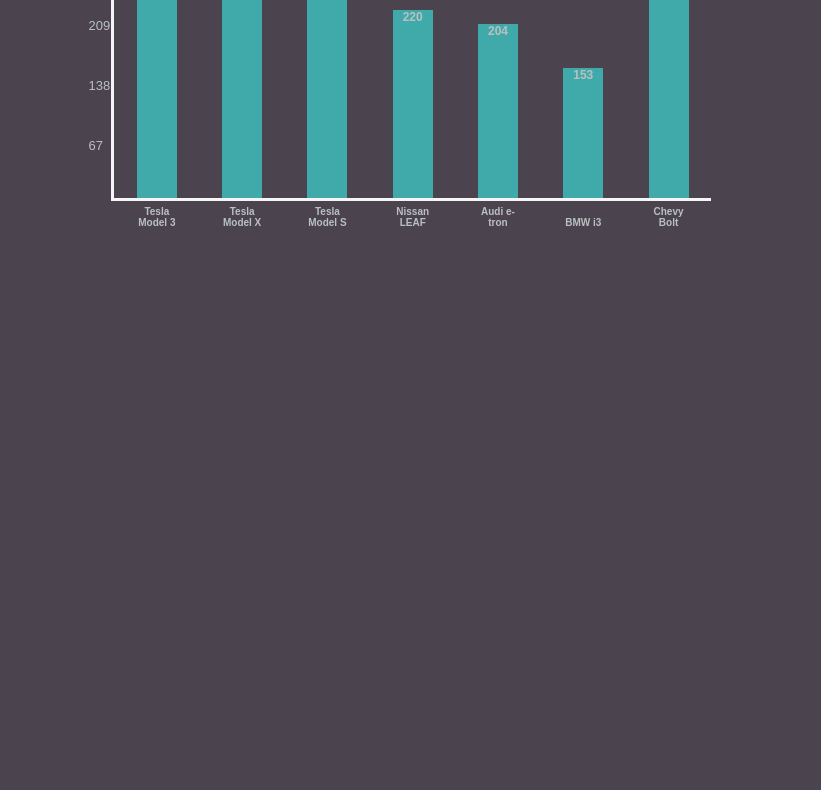
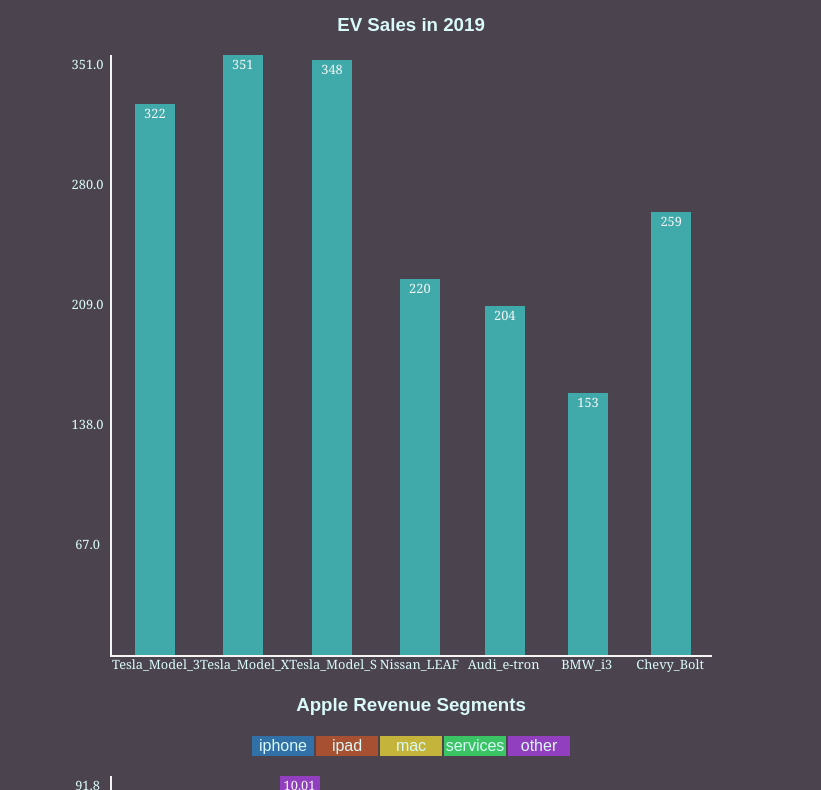
Before and after one commit to andreiskandar/lighthouse-barChartStretchProject, a website with bundled scripts: page index.html in a window 1280 px wide. Shown: the part 730-1520 px from the top of the page, without its empty margins (229-1050 px from the left). Before the commit the page ends 1020 px from the top, so only its background shows below. Built offline with nearby package versions, Linux system fonts and the light colour scheme.

Commit message:
final edit

```diff
--- /dev/null
+++ b/app.js
@@ -0,0 +1,152 @@
+export function addTitle(option, element) {
+  $(`<h3>${option.title}</h3>`).insertBefore(`${element}`);
+}
+
+export function listDataIntoLi(dataset, option, element) {
+  const color = Object.entries(option);
+
+  //add scale factor for bar chart
+  const scaleFactor = option.height / yMax(dataset);
+
+  // create element
+  dataset.forEach((data) => {
+    $(`${element}`).append(
+      `<li class="${data[0]}">
+      </li>`
+    );
+
+    let totalHeight = 0;
+    for (let i = data.length - 1; i >= 1; i--) {
+      //scaling bar for UI
+      let height = data[i] * scaleFactor;
+
+      //calculate total height for reposition the bar chart to the bottom of x axis
+      totalHeight += Number(height);
+
+      $(`${element} .${data[0]}`).append(
+        `<div class="bar${data[i]}"
+        style="height:${height}px;
+        background-color:${color[i + 3][1]};
+        margin-left: ${(option.width / dataset.length - option.barWidth) / 2}px;
+        justify-content: center;
+        text-align:center;
+        width: ${option.barWidth}px;
+        font-weight: 400;
+        font-size: 75%;
+        position: relative;">
+          <span class="label ${data[i]}" style="color: whitesmoke">${
+          data[i]
+        }</span>
+        </div>`
+      );
+      // add hover
+      $(`.bar${data[i]}`).hover(function (e) {
+        $(this).css("opacity", e.type === "mouseenter" ? 0.5 : 1);
+      });
+    }
+
+    $(`.${data[0]}`).css({
+      top: `${option.height - totalHeight}px`,
+    });
+
+    totalHeight = 0;
+
+    // label for x-axis
+    $(`${element} .${data[0]}`).append(
+      `<span class="x-axis" style:"font-size: 2px;">${data[0]}</span>`
+    );
+  });
+  if (option.legend === true) {
+    addLegend(option, element);
+  }
+}
+
+function addLegend(option, element) {
+  const color = Object.entries(option);
+  $(
+    `<table style="margin-left: auto; margin-right: auto;"></table><br>`
+  ).insertBefore(element);
+  for (let i = 4; i < color.length - 1; i++) {
+    $("table").append(
+      `<td style="background-color: ${color[i][1]}; width: 60px">${color[i][0]}</td>
+      `
+    );
+  }
+}
+
+export function yTicksToLi(dataset, n, element) {
+  const yM = yMax(dataset);
+  const height = 100 / n;
+  const el = element.replace(".", "_");
+
+  $(`<ul class="yTicks${el}"></ul>`).insertBefore(`${element}`);
+  for (let i = yM; i > 0; i -= Math.ceil(yM / n)) {
+    $(`.yTicks${el}`).append(
+      `<li class="li${el}"><span>${i.toFixed(1)}</span></li>`
+    );
+  }
+
+  $(`.yTicks${el} .li${el}`).css({
+    height: `${height}%`,
+  });
+}
+
+const yMax = (arr) => {
+  let n = [];
+  let total = 0;
+  arr.forEach((item) => {
+    for (let i = 1; i < item.length; i++) {
+      total += item[i];
+    }
+    n.push(total);
+    total = 0;
+  });
+  return Math.max(...n);
+};
+
+export function addStyle(data, option, element) {
+  const el = element.replace(".", "_");
+
+  $(`${element}`).css({
+    width: `${option.width}px`,
+    height: `${option.height}px`,
+    margin: 0,
+    padding: 0,
+    "border-left": "whitesmoke solid 2px",
+    "border-bottom": "whitesmoke solid 2px",
+  });
+
+  $(`${element} li`).css({
+    width: `${option.width / data.length}px`,
+    height: `${option.height}`,
+    display: "table-cell",
+    position: "relative",
+  });
+
+  $(`.yTicks${el}`).css({
+    height: `${option.height}`,
+    float: "left",
+    width: 0,
+    margin: 0,
+    padding: 0,
+  });
+
+  $(`.yTicks${el} .li${el}`).css({
+    "list-style-type": "none",
+    "margin-left": "-50px",
+    width: 55,
+    float: "left",
+  });
+}
+
+function addElement(element) {
+  const name = element.replace(".", "");
+  $(".colWrapper").append(`<ul class=${name}></ul><br>`);
+}
+export function drawBarChart(data, option, element) {
+  addElement(element);
+  addTitle(option, element);
+  listDataIntoLi(data, option, element);
+  yTicksToLi(data, 5, element); // 5 is number of ticks on y axis
+  addStyle(data, option, element);
+}
--- a/chart.css
+++ /dev/null
@@ -1,20 +0,0 @@
-body {
-  margin: 0;
-  padding: 0;
-  display: flex;
-  flex-direction: column;
-  justify-content: center;
-  align-items: center;
-  font-family: Arial, Helvetica, sans-serif;
-  color: #bac0c0;
-  background: #4b444f;
-}
-
-.h2 {
-  color: #bac0c0;
-  font-weight: 700;
-}
-
-.container {
-  text-align: center;
-}
--- a/chart.js
+++ /dev/null
@@ -1,154 +0,0 @@
-export function addTitle(option, element) {
-  $(element).text(option.title);
-}
-
-export function listDataIntoLi(dataset, option, element) {
-  $(element).append(`
-  <br>
-  <div class="chart">
-    <ul class="yTicks"></ul>
-    <ul class="bars"></ul>
-  </div>`);
-
-  //add scale factor for bar chart
-  const scaleFactor = option.height / yMax(dataset);
-
-  // create element
-  dataset.forEach((data) => {
-    $(`${element} .bars`).append(
-      `<li>
-        <div class="bar"style="height:${data[1] * scaleFactor}px">
-        <span class="label">${data[1]}</span>
-        <span class='x-axis'>${data[0]}</span>
-        </div>
-      </li>`
-    );
-  });
-}
-
-// export function listDataIntoLi3(dataset, option, element) {
-//   $(element).append(`
-//   <br>
-//   <div class="chart">
-//     <ul class="yTicks"></ul>
-//     <ul class="bars"></ul>
-//   </div>`);
-
-//   //add scale factor for bar chart
-//   const scaleFactor = option.height / yMax(dataset);
-
-//   // create element
-//   dataset.forEach((data) => {
-//     $(`${element} .bars`).append(
-//       `<li>
-//       </li>`
-//     );
-//     data.map((d, index) => {
-//       if (index == 0) {
-//         return $(`${element} .bars .li`).append();
-//       } else {
-//       }
-
-//       return $(`${element} .bars .li`).append(
-//         <div class='bar' style='height:${data[1] * scaleFactor}px'>
-//           <span class='label'>${data[1]}</span>
-//           <span class='x-axis'>${data[0]}</span>
-//         </div>
-//       );
-//     });
-//   });
-// }
-
-export function yTicksToLi(dataset, n, element) {
-  const yM = yMax(dataset);
-  const height = 100 / n;
-  //depends on dataset
-  for (let i = yM; i > 0; i -= Math.ceil(yM / n)) {
-    $(`${element} .yTicks`).append(`<li><span>${i}</span></li>`);
-  }
-  $(`${element} .yTicks li`).css({
-    height: `${height}%`,
-  });
-}
-
-const yMax = (arr) => {
-  return Math.max(...arr.flat().filter((num) => !isNaN(num)));
-};
-
-export function addStyle(data, option, element) {
-  $(`${element} .chart`).css({
-    width: `${option.width}px`,
-    height: `${option.height}px`,
-  });
-
-  $(`${element} .bars`).css({
-    width: `${option.width} px`,
-    height: `${option.height}px`,
-    margin: 0,
-    padding: 0,
-    "border-left": "whitesmoke solid",
-    "border-bottom": "whitesmoke solid",
-    display: "inline-block",
-    "align-self": "center",
-  });
-
-  $(`${element} .bars li`).css({
-    width: `${option.width / data.length}px`,
-    height: `${option.height}`,
-    display: "table-cell",
-    position: "relative",
-    "padding-bottom": 0,
-  });
-
-  $(`${element} .bars .bar`).css({
-    width: `${option.barWidth}px`,
-    "margin-left": `${(option.width / data.length - option.barWidth) / 2}px`,
-    background: `${option.barColor}`,
-    "font-weight": 600,
-    "font-size": "75%",
-    display: "block",
-    bottom: 0,
-    position: "absolute",
-  });
-
-  $(`${element} .bars .bar`).hover(function (e) {
-    $(this).css("opacity", e.type === "mouseenter" ? 0.5 : 1);
-  });
-
-  $(`${element} .bars .x-axis`).css({
-    display: "block",
-    "font-size": "10px",
-    width: "100%",
-    bottom: "-30px",
-    "text-align": "center",
-    position: "absolute",
-  });
-
-  $(`${element} .yTicks`).css({
-    height: "100%",
-    float: "left",
-    width: 0,
-    margin: 0,
-    padding: 0,
-  });
-
-  $(`${element} .yTicks li`).css({
-    "list-style-type": "none",
-    "margin-left": "-50px",
-    width: 55,
-    float: "left",
-  });
-
-  $(`${element} .yTicks span`).css({
-    "font-size": "13px",
-    "font-weight": 400,
-    position: "absolute",
-  });
-}
-
-export function drawBarChart(data, option, element) {
-  addTitle(option, element);
-  listDataIntoLi(data, option, element);
-  yTicksToLi(data, 5, element); //dynamic
-  addStyle(data, option, element);
-}
--- a/index.html
+++ b/index.html
@@ -3,32 +3,15 @@
   <head>
     <meta charset="UTF-8" />
     <meta name="viewport" content="width=device-width, initial-scale=1.0" />
-    <link rel="stylesheet" href="chart.css" />
+    <link rel="stylesheet" href="style.css" />
+    <script src="https://ajax.googleapis.com/ajax/libs/jquery/3.5.1/jquery.min.js"></script>
 
-    <script src="https://ajax.googleapis.com/ajax/libs/jquery/3.5.1/jquery.min.js"></script>
-    <title class="center">Demo</title>
+    <title>Demo</title>
   </head>
   <body>
-    <div class="container">
-      <h1>Lighthouse Labs</h1>
-      <h1>Bar Chart Stretch Project</h1>
-      <div class="row1">
-        <h2 class="chart-title1"></h2>
-      </div>
-      <br />
-      <br />
-      <br />
-      <div class="row2">
-        <h2 class="chart-title2"></h2>
-      </div>
-      <br />
-      <br />
-      <br />
-      <div class="row3">
-        <h2 class="chart-title3"></h2>
-      </div>
-      <br />
-    </div>
+    <img src="/logo.jpg" alt="logo" class="responsive" />
+    <h1>Bar Chart Stretch Project</h1>
+    <div class="colWrapper"></div>
 
     <script type="module" src="main.js"></script>
   </body>
--- a/main.js
+++ b/main.js
@@ -4,15 +4,15 @@
   yTicksToLi,
   addStyle,
   drawBarChart,
-} from "./chart.js";
+} from "./app.js";
 
 drawBarChart(
   [
-    ["Option 1", 1],
-    ["Option 2", 2],
-    ["Option 3", 3],
-    ["Option 4", 4],
-    ["Option 5", 5],
+    ["Option_1", 1],
+    ["Option_2", 2],
+    ["Option_3", 3],
+    ["Option_4", 4],
+    ["Option_5", 5],
   ],
   {
     title: "Bar Chart 1",
@@ -21,48 +21,48 @@
     barWidth: 40,
     barColor: "#519b64",
   },
-  ".row1"
+  ".chart1"
 );
 
-//drawBarChart(dataset, option, element)
+// drawBarChart(dataset, option, element);
 drawBarChart(
   [
-    ["Tesla Model 3", 322],
-    ["Tesla Model X", 351],
-    ["Tesla Model S", 348],
-    ["Nissan LEAF", 220],
-    ["Audi e-tron", 204],
-    ["BMW i3", 153],
-    ["Chevy Bolt", 259],
+    ["Tesla_Model_3", 322],
+    ["Tesla_Model_X", 351],
+    ["Tesla_Model_S", 348],
+    ["Nissan_LEAF", 220],
+    ["Audi_e-tron", 204],
+    ["BMW_i3", 153],
+    ["Chevy_Bolt", 259],
   ],
   {
     title: "EV Sales in 2019",
     width: 600,
-    height: 300,
+    height: 600,
     barWidth: 40,
     barColor: "#40aaaa",
   },
-  ".row2"
+  ".chart2"
 );
 
-// drawBarChart(
-//   [
-//     ['FY19 Q4', 33.362, 4.65, 6.99, 12.51, 6.52],
-//     ['FY20 Q1', 55.95, 5.977, 7.16, 12.715, 10.01],
-//     ['FY20 Q2', 28.962, 4.368, 5.351, 13.348, 6.284],
-//     ['FY20 Q3', 26.418, 6.582, 7.079, 13.156, 6.45]
-//   ],
-//   {
-//     title: 'Apple Revenue Segments',
-//     width: 500,
-//     height: 500,
-//     barWidth: 40,
-//     barColor: '#3271a8',
-//     iphone: '#3271a8',
-//     ipad: '#a85132',
-//     mac: '#c4b43b',
-//     services: '#3bc464',
-//     other: '#923fbf'
-//   },
-//   '.row3'
-// );
+drawBarChart(
+  [
+    ["FY19Q4", 33.36, 4.65, 6.99, 12.51, 6.52],
+    ["FY20Q1", 55.95, 5.98, 7.16, 12.72, 10.01],
+    ["FY20Q2", 28.96, 4.37, 5.35, 13.35, 6.29],
+    ["FY20Q3", 26.42, 6.58, 7.08, 13.16, 6.45],
+  ],
+  {
+    title: "Apple Revenue Segments",
+    width: 500,
+    height: 500,
+    barWidth: 40,
+    iphone: "#3271a8",
+    ipad: "#a85132",
+    mac: "#c4b43b",
+    services: "#3bc464",
+    other: "#923fbf",
+    legend: true,
+  },
+  ".chart3"
+);
--- /dev/null
+++ b/style.css
@@ -0,0 +1,38 @@
+body {
+  justify-content: center;
+  text-align: center;
+  display: flex;
+  flex-direction: column;
+  font-family: Arial, Helvetica, sans-serif;
+  align-items: center;
+
+  color: #dafafa;
+  background: #4b444f;
+}
+
+img {
+  width: 60%;
+  height: auto;
+}
+
+.colWrapper {
+  align-content: center;
+  position: relative;
+  align-self: center;
+}
+
+span {
+  text-align: center;
+  font-size: 0.8rem;
+  font-family: Cambria, Cochin, Georgia, Times, "Times New Roman", serif;
+}
+
+dl {
+  width: 500px;
+  border: 1px solid grey;
+}
+
+dd,
+dt {
+  display: inline;
+}
```
Also changed, not shown: logo.jpg (added).
